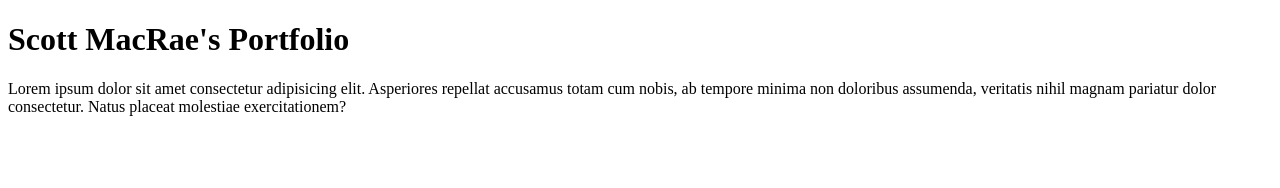
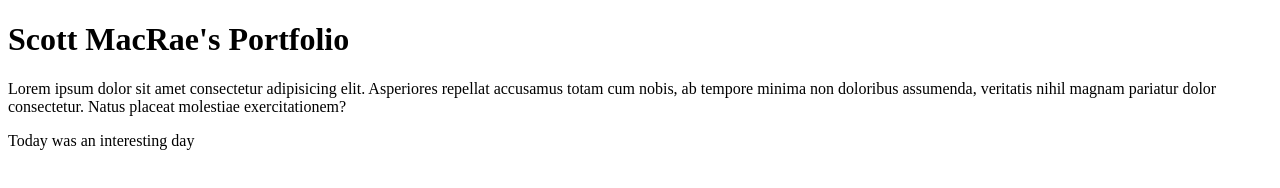
Before and after one commit to macraesa/macraesa.github.io, a plain HTML site: page index.html in a window 1280 px wide. Drawn offline with Linux system fonts and the light colour scheme.

Commit message:
Testing the update

```diff
--- a/index.html
+++ b/index.html
@@ -10,5 +10,7 @@
 
     <p>Lorem ipsum dolor sit amet consectetur adipisicing elit. Asperiores repellat accusamus totam cum nobis, ab tempore minima non doloribus assumenda, veritatis nihil magnam pariatur dolor consectetur. Natus placeat molestiae exercitationem?</p>
 
+    <p>Today was an interesting day</p>
+
 </body>
 </html>
```
